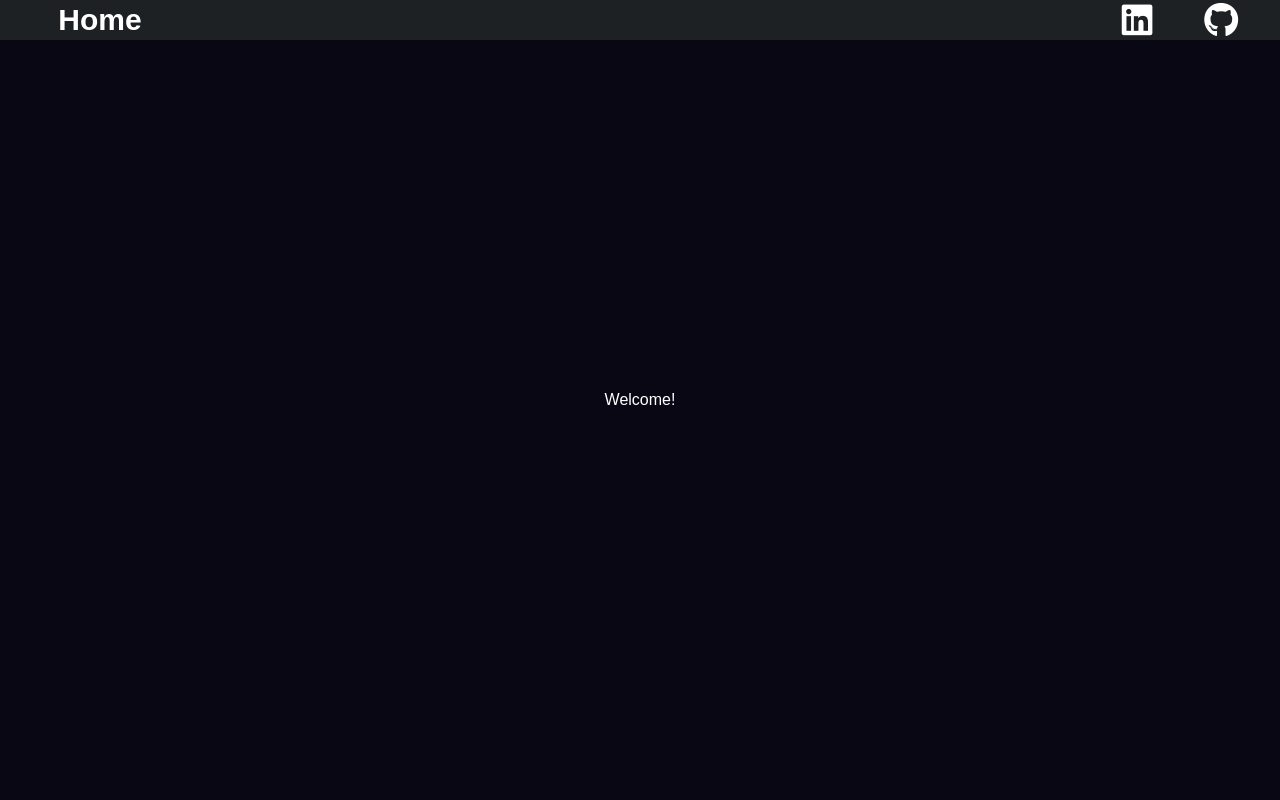
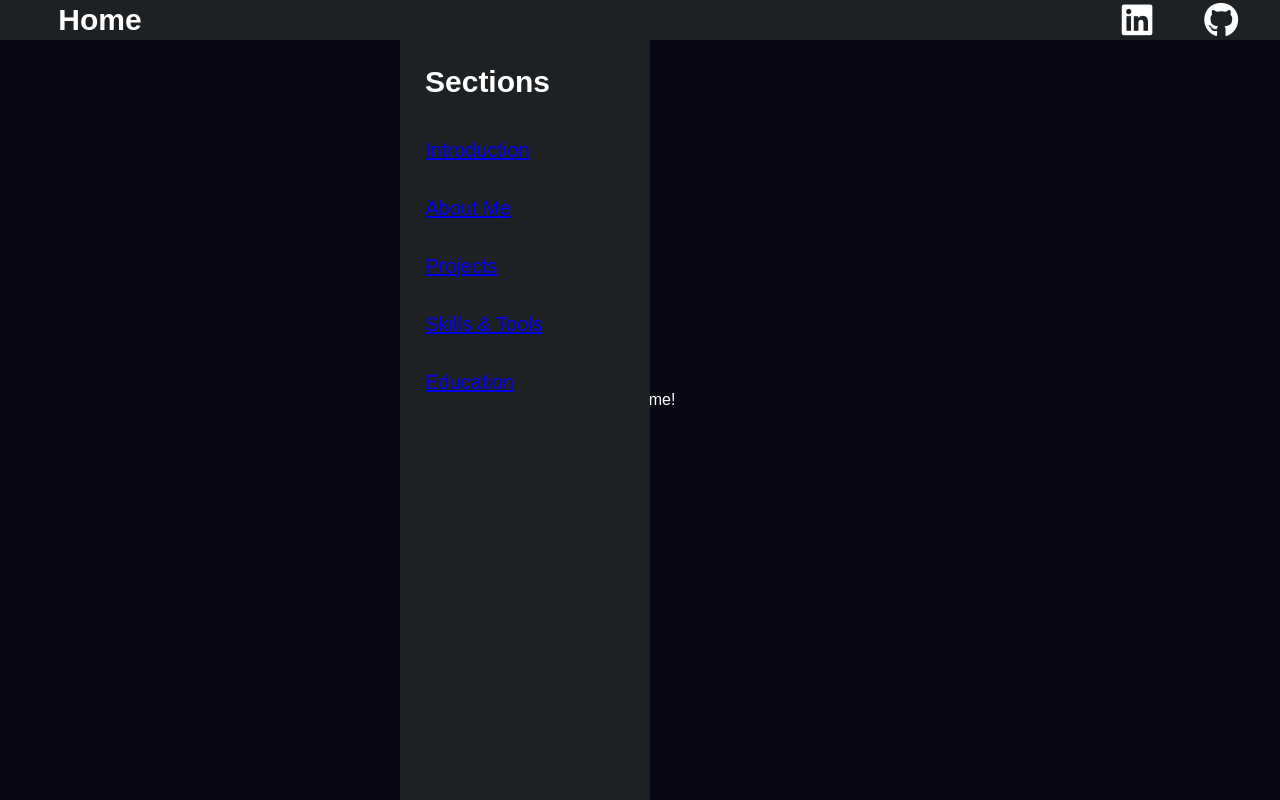
Before and after one commit to mmizumoto1213/portfolio-website, a plain HTML site: page index.html in a window 1280 px wide. Drawn offline with Linux system fonts and the light colour scheme.

Commit message:
Made a sidebar

```diff
--- a/index.html
+++ b/index.html
@@ -6,6 +6,7 @@
   <title>Move the Character</title>
   <link rel="stylesheet" href="./styles/style.css">
   <link rel="stylesheet" href="./styles/header.css">
+  <link rel="stylesheet" href="./styles/sidebar.css">
   <link rel="stylesheet" href="https://cdnjs.cloudflare.com/ajax/libs/font-awesome/6.5.1/css/all.min.css">
 </head>
 <body>
@@ -28,27 +29,30 @@
   </div>
   <!-- header section end -->
 
+  <div id="sidebar">
+    <div id="sidebar-note">Sections</div>
+    <div id="sidebar-section">
+      <a href="index.html">Introduction</a>
+    </div>
+    <div id="sidebar-section">
+      <a href="about.html">About Me</a>
+    </div>
+    <div id="sidebar-section">
+      <a href="projects.html">Projects</a>
+    </div>
+    <div id="sidebar-section">
+      <a href="skills.html">Skills & Tools</a>
+    </div>
+    <div id="sidebar-section">
+      <a href="education.html">Education</a>
+    </div>
+  </div>
+
   <div id="intro">
     <div id="intro-text">Welcome!</div>
   </div>
-  <!-- <div id="projects-title-container">
-    <div id="projects-title">My Projects</div>
-  </div>
-  <div id="projects-grid">
-    <div id="project">
 
-      <div class="project-description">
-        <h3>Project 1</h3>
-        <p>This is a description of Project 1.</p>
-      </div>
-    </div>
-    <div id="project">
-      <div class="project-description">
-        <h3>Project 1</h3>
-        <p>This is a description of Project 1.</p>
-      </div>
-    </div> -->
-
+  <script type="module" src="./scripts/header.js"></script>
   <script type="module" src="./scripts/script.js"></script>
 </body>
 </html>
--- /dev/null
+++ b/styles/sidebar.css
@@ -0,0 +1,30 @@
+#sidebar {
+  font-family: Arial, sans-serif;
+  margin: 40px 0 0 400px;
+  width: 250px;
+  background-color: rgb(30, 33, 36);
+  box-sizing: border-box;
+  position: fixed;
+  height: 100%;
+  padding: 5px;
+}
+
+#sidebar-note {
+  color: white;
+  font-size: 30px;
+  font-weight: 700;
+  padding: 20px;
+}
+
+#sidebar-section {
+  font-size: 20px;
+  color: white;
+  padding: 15px;
+  cursor: pointer;
+  border-radius: 10px;
+  margin: 5px;
+}
+
+#sidebar-section:hover {
+  background-color: rgb(50, 53, 56);
+}
```
